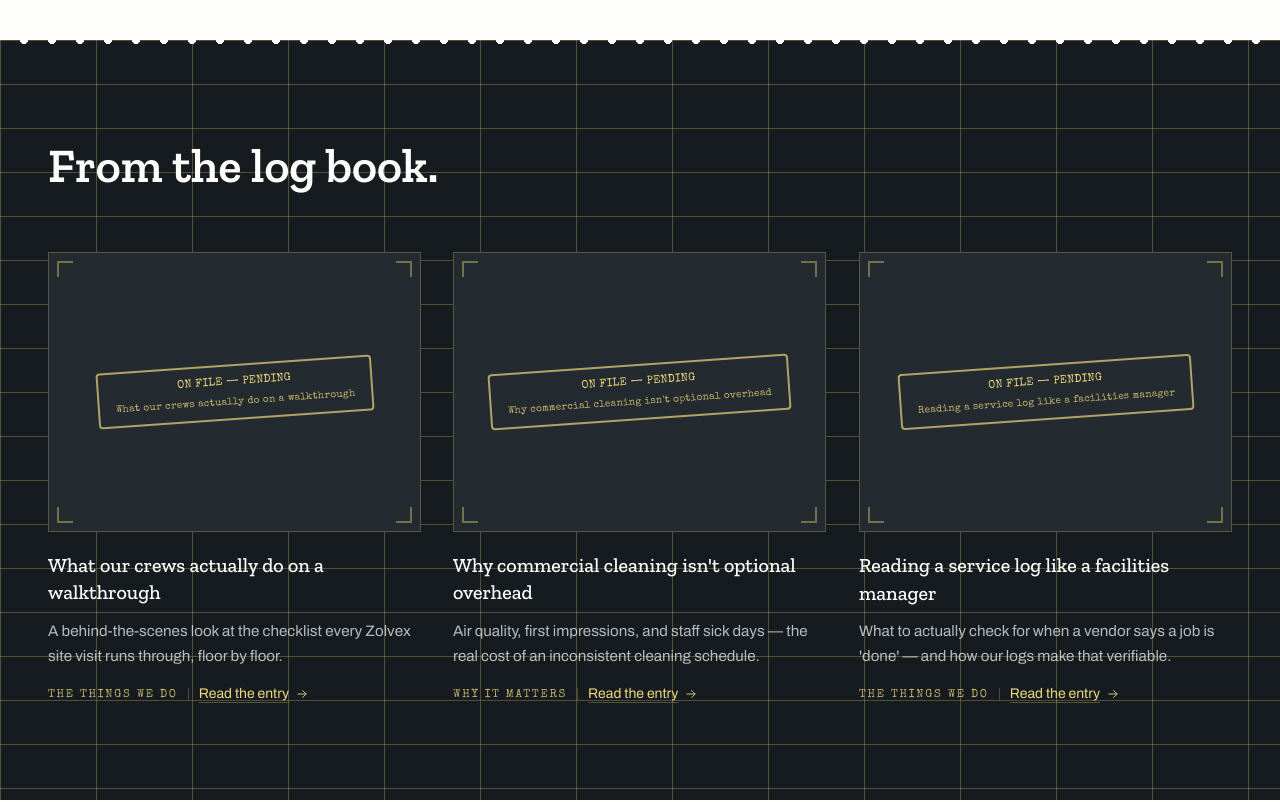
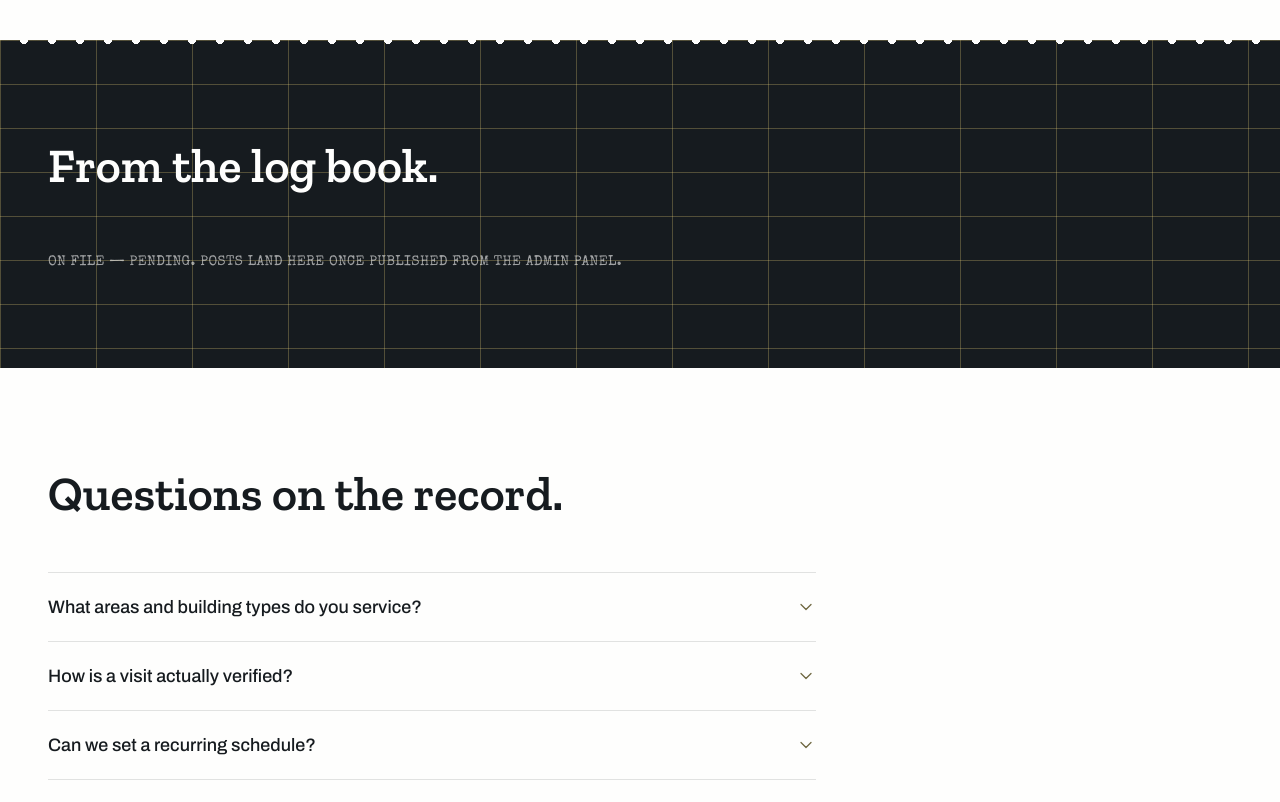
Before and after one commit to Rejinrajeev/zolvex, a Next.js app in the folder apps/web/: page / in a window 1280 px wide. Shown: the part 2260-3062 px from the top of the page. Built offline with nearby package versions, Linux system fonts and the light colour scheme.

Commit message:
feat(web): wire Blog to real backend data, reshaped to match BlogPost's actual fields

```diff
--- a/apps/web/app/(site)/HomePageClient.tsx
+++ b/apps/web/app/(site)/HomePageClient.tsx
@@ -14,17 +14,20 @@ import { Footer } from "@/components/Footer";
 import { EnquiryModal } from "@/components/EnquiryModal";
 import type { PublicService } from "@/components/Services";
 import type { FeaturedServiceRecord } from "@/components/FeaturedService";
+import type { PublicBlogPost } from "@/components/Blog";
 
 export function HomePageClient({
   heroHeadline,
   heroSubheadline,
   services,
   featuredService,
+  posts,
 }: {
   heroHeadline?: string;
   heroSubheadline?: string;
   services: PublicService[];
   featuredService: FeaturedServiceRecord | null;
+  posts: PublicBlogPost[];
 }) {
   const [bookingOpen, setBookingOpen] = useState(false);
   const openBooking = () => setBookingOpen(true);
@@ -37,7 +40,7 @@ export function HomePageClient({
         <Services services={services} />
         <WhyUs />
         <FeaturedService service={featuredService} onBookNow={openBooking} />
-        <Blog />
+        <Blog posts={posts} />
         <FAQ />
         <Testimonials />
         <InstagramFeed />
--- a/apps/web/app/(site)/page.tsx
+++ b/apps/web/app/(site)/page.tsx
@@ -2,6 +2,7 @@ import { getPageContent, getPublicContent } from "@/lib/public-content/fetch";
 import { HomePageClient } from "./HomePageClient";
 import type { PublicService } from "@/components/Services";
 import type { FeaturedServiceRecord } from "@/components/FeaturedService";
+import type { PublicBlogPost } from "@/components/Blog";
 
 interface HeroContent {
   headline?: string;
@@ -9,9 +10,10 @@ interface HeroContent {
 }
 
 export default async function Home() {
-  const [hero, services] = await Promise.all([
+  const [hero, services, blogPosts] = await Promise.all([
     getPageContent<HeroContent>("hero"),
     getPublicContent<FeaturedServiceRecord & { isHighlighted?: boolean }>("service"),
+    getPublicContent<PublicBlogPost>("blog-post"),
   ]);
 
   const highlighted = services.find((s) => s.isHighlighted) ?? null;
@@ -22,6 +24,7 @@ export default async function Home() {
       heroSubheadline={hero?.subheadline}
       services={services}
       featuredService={highlighted}
+      posts={blogPosts}
     />
   );
 }
--- a/apps/web/components/Blog.tsx
+++ b/apps/web/components/Blog.tsx
@@ -2,28 +2,14 @@ import { Stamped } from "./Stamped";
 import { PlaceholderPhoto } from "./PlaceholderPhoto";
 import { IconArrow } from "./icons";
 
-const POSTS = [
-  {
-    title: "What our crews actually do on a walkthrough",
-    excerpt:
-      "A behind-the-scenes look at the checklist every Zolvex site visit runs through, floor by floor.",
-    tag: "The things we do",
-  },
-  {
-    title: "Why commercial cleaning isn't optional overhead",
-    excerpt:
-      "Air quality, first impressions, and staff sick days — the real cost of an inconsistent cleaning schedule.",
-    tag: "Why it matters",
-  },
-  {
-    title: "Reading a service log like a facilities manager",
-    excerpt:
-      "What to actually check for when a vendor says a job is 'done' — and how our logs make that verifiable.",
-    tag: "The things we do",
-  },
-];
+export interface PublicBlogPost {
+  id: string;
+  title: string;
+  image: string;
+  instagramUrl: string;
+}
 
-export function Blog() {
+export function Blog({ posts }: { posts: PublicBlogPost[] }) {
   return (
     <section className="ledger-ground-dark punch-edge relative px-5 py-24 sm:px-8 lg:px-12">
       <div className="mx-auto max-w-[90rem]">
@@ -33,31 +19,35 @@ export function Blog() {
           </h2>
         </Stamped>
 
+        {posts.length === 0 ? (
+          <p className="mt-14 font-stamp text-sm uppercase tracking-wide text-paper/60">
+            On file — pending. Posts land here once published from the admin panel.
+          </p>
+        ) : (
           <div className="mt-14 grid gap-8 md:grid-cols-3">
-          {POSTS.map((post, i) => (
-            <Stamped key={post.title} delayMs={i * 90}>
-              <article className="group flex h-full flex-col">
+            {posts.map((post, i) => (
+              <Stamped key={post.id} delayMs={i * 90}>
+                <a
+                  href={post.instagramUrl}
+                  target="_blank"
+                  rel="noreferrer noopener"
+                  className="group flex h-full flex-col"
+                >
                   <PlaceholderPhoto label={post.title} tone="dark" />
                   <h3 className="mt-5 font-display text-xl font-medium leading-snug text-paper">
                     {post.title}
                   </h3>
-                <p className="mt-3 flex-1 font-body text-[0.95rem] leading-relaxed text-paper/70">
-                  {post.excerpt}
-                </p>
                   <div className="mt-4 flex items-center gap-2.5">
-                  <span className="font-stamp text-[0.72rem] uppercase tracking-[0.15em] text-gold/80">
-                    {post.tag}
-                  </span>
-                  <span aria-hidden className="h-3 w-px bg-gold/25" />
                     <span className="inline-flex w-fit items-center gap-1.5 font-body text-sm text-gold underline decoration-gold/30 underline-offset-4 transition-colors group-hover:decoration-gold">
-                    Read the entry
+                      View on Instagram
                       <IconArrow aria-hidden className="h-3.5 w-3.5" />
                     </span>
                   </div>
-              </article>
+                </a>
               </Stamped>
             ))}
           </div>
+        )}
       </div>
     </section>
   );
```
Lines whose indentation alone changed are shown as unchanged.
